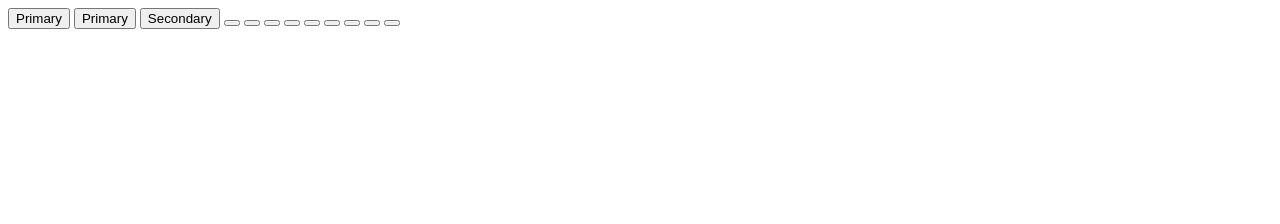
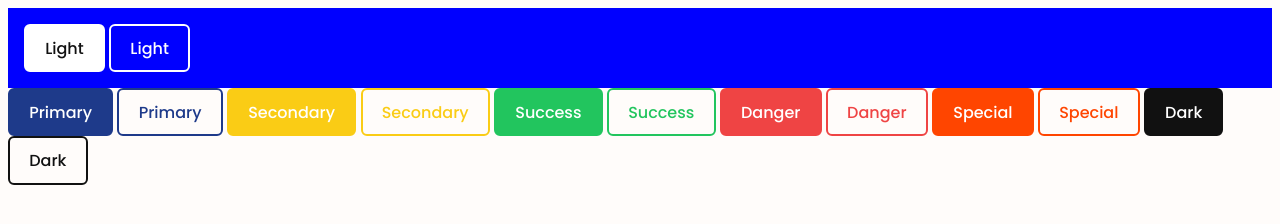
Before and after one commit to Nimira43/Hack-Man, a plain HTML site: page index.html in a window 1280 px wide. Drawn offline with Linux system fonts and the light colour scheme; a web font is replaced by a local one.

Commit message:
Testing button styles

```diff
--- a/index.html
+++ b/index.html
@@ -4,20 +4,28 @@
   <meta charset="UTF-8">
   <meta name="viewport" content="width=device-width, initial-scale=1.0">
   <link rel="icon" href="./images/TheFavicon.png">
+  <link rel="stylesheet" href="./leonardo.css">
   <title>Project Leonardo</title>
 </head>
 <body>
-  <button class="">Primary</button>
-  <button class="">Primary</button>
-  <button class="">Secondary</button>
-  <button class=""></button>
-  <button class=""></button>
-  <button class=""></button>
-  <button class=""></button>
-  <button class=""></button>
-  <button class=""></button>
-  <button class=""></button>
-  <button class=""></button>
-  <button class=""></button>
-</body>
+  <div class="blue-bg">
+    <button class="btn btn-solid-light">Light</button>
+    <button class="btn btn-outline-light">Light</button>
+  </div>
+  <div>
+    <button class="btn btn-solid-primary">Primary</button>
+    <button class="btn btn-outline-primary">Primary</button>
+    <button class="btn btn-solid-secondary">Secondary</button>
+    <button class="btn btn-outline-secondary">Secondary</button>
+    <button class="btn btn-solid-success">Success</button>
+    <button class="btn btn-outline-success">Success</button>
+    <button class="btn btn-solid-danger">Danger</button>
+    <button class="btn btn-outline-danger">Danger</button>
+    <button class="btn btn-solid-special">Special</button>
+    <button class="btn btn-outline-special">Special</button>
+    <button class="btn btn-solid-dark">Dark</button>
+    <button class="btn btn-outline-dark">Dark</button>
+
+  </div>
+  </body>
 </html>
--- a/leonardo.css
+++ b/leonardo.css
@@ -48,33 +48,40 @@ body {
   font-size: 1rem;
   text-align: center;
   cursor: pointer;
-  transition: all 0.2s ease-in-out;
+  transition: all 0.3s ease-in-out;
   text-decoration: none;
   border: 2px solid transparent;
 }
 
-.btn-solid {
-  color: var(--white);
-  background-color: var(--primary);
-  border-color: var(--primary);
+/* temp blue bg for light buttons*/
+.blue-bg {
+  background-color: blue;
+  padding: 1em;
+}
+/* end */
+
+.btn-solid-light {
+  color: var(--dark);
+  background-color: var(--white);
+  border-color: var(--white);
 }
 
-.btn-solid:hover {
-  background-color: var(--primary-dark);
-  border-color: var(--primary-dark);
+.btn-solid-light:hover {
+  background-color: var(--grey-5);
+  border-color: var(--grey-5);
 }
 
 
-.btn-outline {
-  color: var(--primary);
+.btn-outline-light {
+  color: var(--white);
   background-color: transparent;
-  border-color: var(--primary);
+  border-color: var(--white);
 }
 
-.btn-outline:hover {
-  color: var(--white);
-  background-color: var(--primary);
-  border-color: var(--primary);
+.btn-outline-light:hover {
+  color: var(--dark);
+  background-color: var(--white);
+  border-color: var(--white);
 }
 
 .btn-solid-primary {
```
